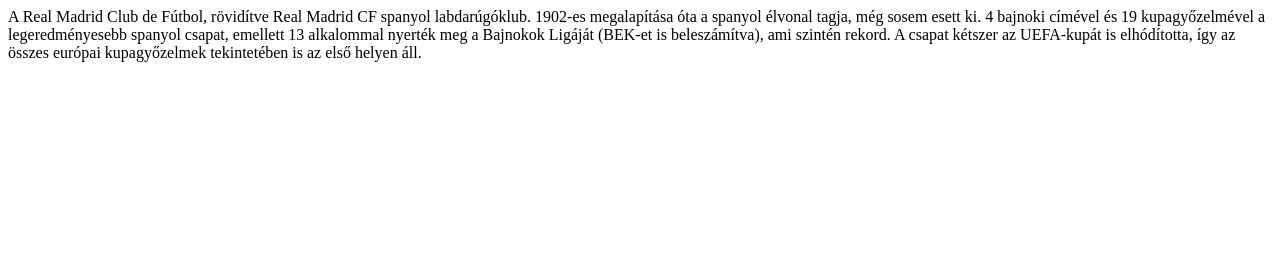
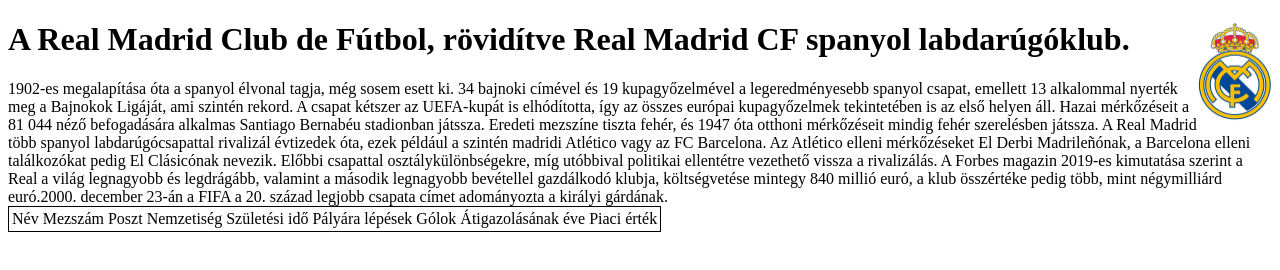
Before and after one commit to harczigergo/Madrid, a plain HTML site: page index.html in a window 1280 px wide. Drawn offline with Linux system fonts and the light colour scheme.

Commit message:
kisebb változások

```diff
--- a/index.html
+++ b/index.html
@@ -10,11 +10,34 @@
 </head>
 
 <body>
-    A Real Madrid Club de Fútbol, rövidítve Real Madrid CF spanyol labdarúgóklub.
+    <img src="logo.png" alt="logo" title="logo" id="logo">
+    <h1>A Real Madrid Club de Fútbol, rövidítve Real Madrid CF spanyol labdarúgóklub.</h1>
     1902-es megalapítása óta a spanyol élvonal tagja, még sosem esett ki.
-    4 bajnoki címével és 19 kupagyőzelmével a legeredményesebb spanyol csapat, emellett 13 alkalommal nyerték meg a
-    Bajnokok Ligáját (BEK-et is beleszámítva), ami szintén rekord. A csapat kétszer az UEFA-kupát is
-    elhódította, így az összes európai kupagyőzelmek tekintetében is az első helyen áll.
+    34 bajnoki címével és 19 kupagyőzelmével a legeredményesebb spanyol csapat, emellett 13 alkalommal nyerték meg a
+    Bajnokok Ligáját, ami szintén rekord.
+    A csapat kétszer az UEFA-kupát is elhódította, így az összes európai kupagyőzelmek tekintetében is az első helyen áll.
+    Hazai mérkőzéseit a 81 044 néző befogadására alkalmas Santiago Bernabéu stadionban játssza. Eredeti mezszíne tiszta
+    fehér, és 1947 óta otthoni mérkőzéseit mindig fehér szerelésben játssza.
+    A Real Madrid több spanyol labdarúgócsapattal rivalizál évtizedek óta, ezek például a szintén madridi Atlético vagy az FC Barcelona.
+    Az Atlético elleni mérkőzéseket El Derbi Madrileñónak, a Barcelona elleni találkozókat pedig El Clásicónak nevezik.
+    Előbbi csapattal osztálykülönbségekre, míg utóbbival politikai ellentétre vezethető vissza a rivalizálás.
+
+    A Forbes magazin 2019-es kimutatása szerint a Real a világ legnagyobb és legdrágább, valamint a második legnagyobb
+    bevétellel gazdálkodó klubja, költségvetése mintegy 840 millió euró, a klub összértéke pedig több, mint négymilliárd
+    euró.2000. december 23-án a FIFA a 20. század legjobb csapata címet adományozta a királyi gárdának.
+
+    <table>
+<td>Név</td>
+<td>Mezszám</td>
+<td>Poszt</td>
+<td>Nemzetiség</td>
+<td>Születési idő</td>
+<td>Pályára lépések</td>
+<td>Gólok</td>
+<td>Átigazolásának éve</td>
+<td>Piaci érték</td>
+    </table>
+
 </body>
 
 </html>
--- a/style.css
+++ b/style.css
@@ -0,0 +1,11 @@
+body{
+
+}
+#logo{
+    height: 100px;
+    float: right;
+    background-repeat: repeat-y;
+}
+table{
+    border: 1px solid black;
+}
```
Also changed, not shown: molino.jpg (added).
